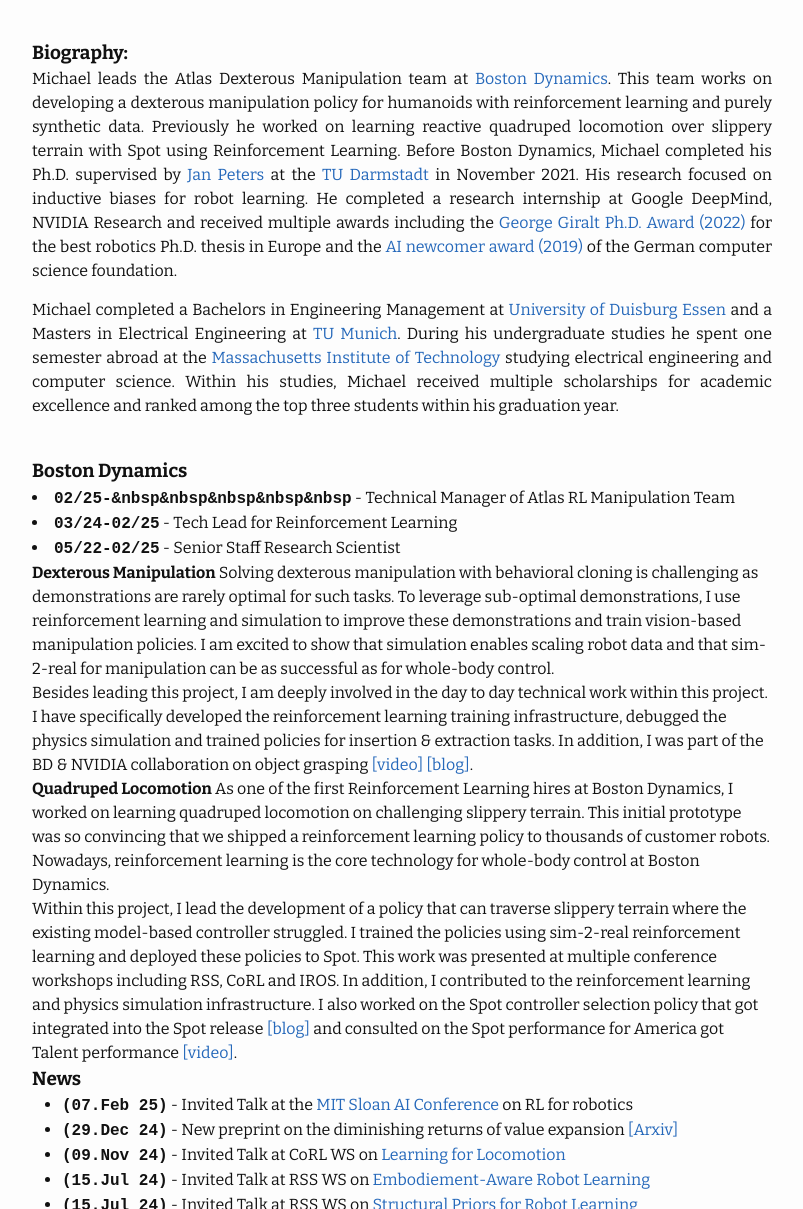
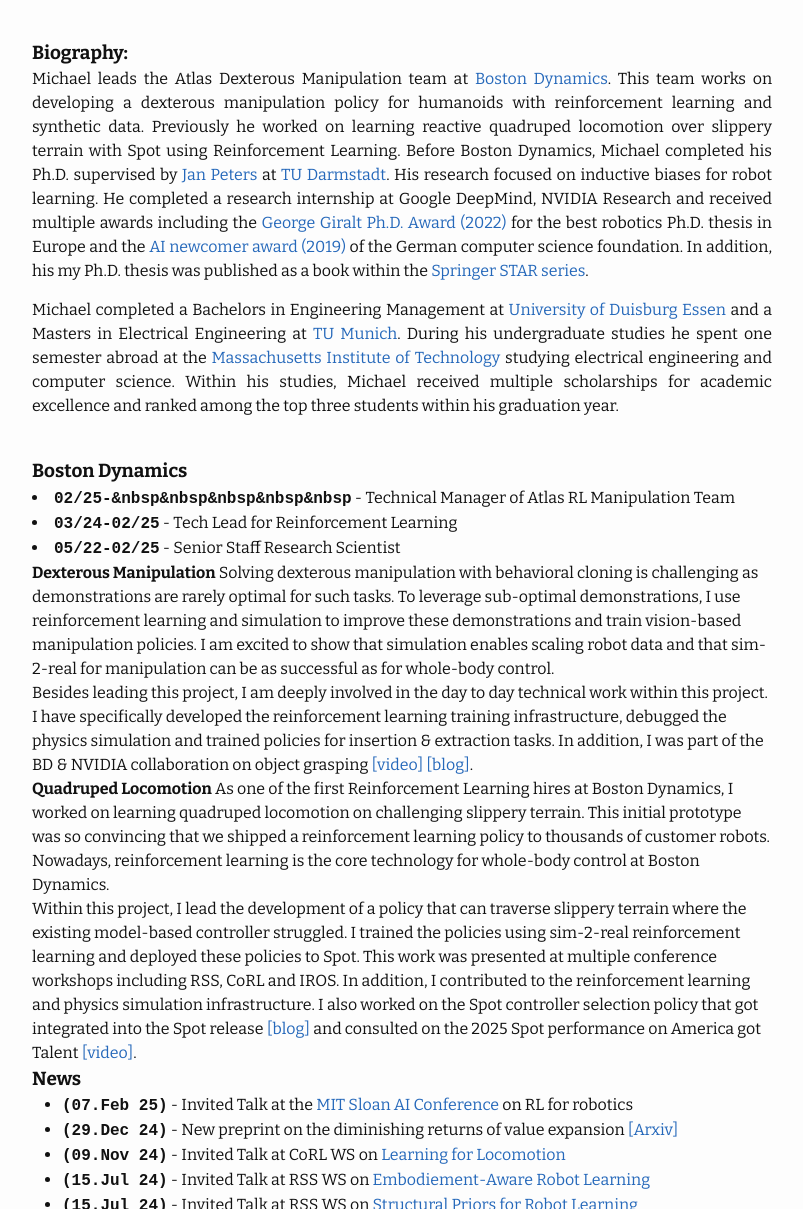
Before and after one commit to milutter/milutter.github.io, a Jekyll site: the page built from index.md, in a window 1280 px wide and 1400 px high, scrolled down 340 px. Shown: the part 191-1400 px from the top of the window, without its empty margins (238-1041 px from the left). Built offline with Jekyll 4.4.1, drawn with Linux system fonts in a browser that asks for light colours; emoji names are drawn with the system emoji font.

Commit message:
formatting

```diff
--- a/index.md
+++ b/index.md
@@ -28,17 +28,17 @@ permalink: /
 Michael leads the Atlas Dexterous Manipulation team at
 <a href="https://www.bostondynamics.com/">Boston Dynamics</a>.
 This team works on developing a dexterous manipulation policy for humanoids with reinforcement learning and
-purely synthetic data. Previously he worked on learning reactive quadruped locomotion over slippery terrain
+synthetic data. Previously he worked on learning reactive quadruped locomotion over slippery terrain
 with Spot using Reinforcement Learning.
 
 Before Boston Dynamics, Michael completed his Ph.D.
-supervised by <a href="https://www.ias.informatik.tu-darmstadt.de/Team/JanPeters">Jan Peters</a> at the
-<a href="https://www.ias.informatik.tu-darmstadt.de/">TU Darmstadt</a>
-in November 2021. His research focused on inductive biases for robot learning.
+supervised by <a href="https://www.ias.informatik.tu-darmstadt.de/Team/JanPeters">Jan Peters</a> at
+<a href="https://www.ias.informatik.tu-darmstadt.de/">TU Darmstadt</a>. His research focused on inductive biases for robot learning.
 He completed a research internship at Google DeepMind, NVIDIA Research and received multiple awards including the
 <a href="https://en.wikipedia.org/wiki/Georges_Giralt_PhD_Award">George Giralt Ph.D. Award (2022)</a>
 for the best robotics Ph.D. thesis in Europe and the <a href="https://ki50.de/ki-newcomer/">AI newcomer award (2019)</a>
-of the German computer science foundation.
+of the German computer science foundation. In addition, his my Ph.D. thesis was published as a book within the
+<a href="https://link.springer.com/book/10.1007/978-3-031-37832-4">Springer STAR series</a>.
 
 <p style='text-align: justify;'>
 Michael completed a Bachelors in Engineering Management at
@@ -84,7 +84,7 @@ deployed these policies to Spot. This work was presented at multiple conference
 RSS, CoRL and IROS. In addition, I contributed to the reinforcement learning and
 physics simulation infrastructure. I also worked on the Spot controller selection policy that got integrated into the
 Spot release <a href="https://bostondynamics.com/blog/starting-on-the-right-foot-with-reinforcement-learning/">[blog]</a>
-and consulted on the Spot performance for America got Talent performance
+and consulted on the 2025 Spot performance on America got Talent
 <a href="https://www.youtube.com/watch?v=LMPxtcEgtds&t=14s">[video]</a>.
 
 <br>
```
